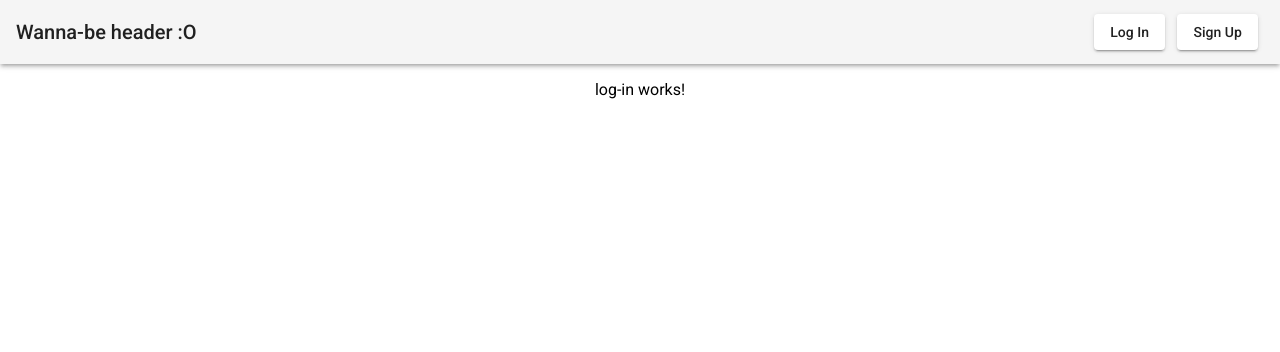
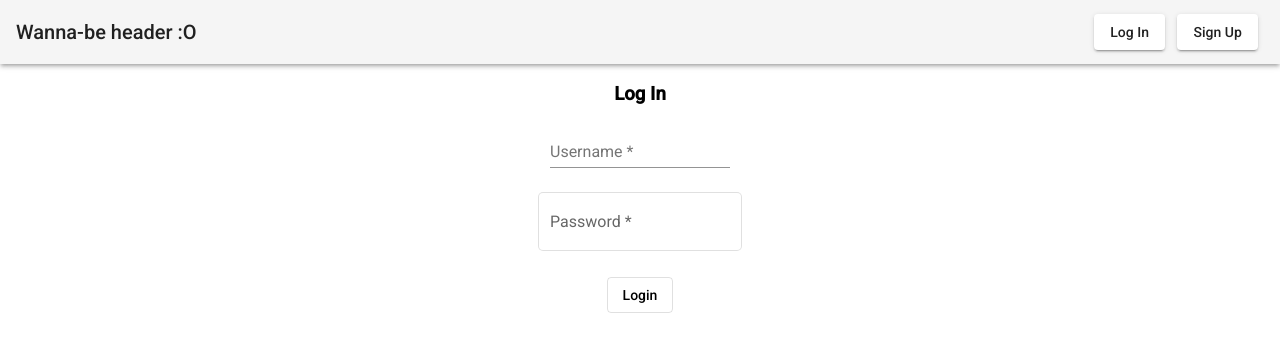
Before and after one commit to NikosGad/Webassembly_Compiler_Collection, an Angular app in the folder frontend/app-frontend/: page /login in a window 1280 px wide. Shown: the top 352 px of the page. Built offline with nearby package versions, Linux system fonts and the light colour scheme.

Commit message:
Implement a part of frontend log in functionality

```diff
--- a/frontend/app-frontend/src/app/log-in/log-in.component.html
+++ b/frontend/app-frontend/src/app/log-in/log-in.component.html
@@ -1 +1,19 @@
-<p>log-in works!</p>
+<h3>Log In</h3>
+<form [formGroup]="log_in_form" (ngSubmit)="onSubmit()">
+    <div>
+        <mat-form-field>
+            <mat-label>Username</mat-label>
+            <input matInput id="logInUsername" type="text" placeholder="Username" required formControlName="username">
+        </mat-form-field>
+        <div *ngIf="submitted && log_in_form.controls.username.errors" class="invalid-feedback">
+          <div *ngIf="log_in_form.controls.username.errors.required">Username is required</div>
+        </div>
+    </div>
+    <div>
+        <mat-form-field appearance="outline">
+            <mat-label>Password</mat-label>
+            <input matInput id="logInPassword" type="password" placeholder="Password" required formControlName="password">
+        </mat-form-field>
+    </div>
+    <button mat-stroked-button type="submit">Login</button>
+</form>
--- a/frontend/app-frontend/src/app/log-in/log-in.component.ts
+++ b/frontend/app-frontend/src/app/log-in/log-in.component.ts
@@ -1,4 +1,5 @@
 import { Component, OnInit } from '@angular/core';
+import { FormGroup, FormBuilder, Validators } from '@angular/forms';
 
 @Component({
   selector: 'app-log-in',
@@ -6,10 +7,28 @@ import { Component, OnInit } from '@angular/core';
   styleUrls: ['./log-in.component.css']
 })
 export class LogInComponent implements OnInit {
+  log_in_form: FormGroup;
+  submitted: boolean = false;
 
-  constructor() { }
+  constructor(private fb: FormBuilder) {
+    this.log_in_form = this.fb.group({
+        username: ['', Validators.required],
+        password: ['', Validators.required]
+    });
+  }
 
   ngOnInit() {
   }
 
+  onSubmit() {
+    this.submitted = true;
+    console.log("Sending the form...");
+    console.log(this.log_in_form);
+    if (this.log_in_form.invalid) {
+      console.log("Invalid Log In Form!")
+      return;
+    }
+    console.log("Sent form!");
+  }
+
 }
```
